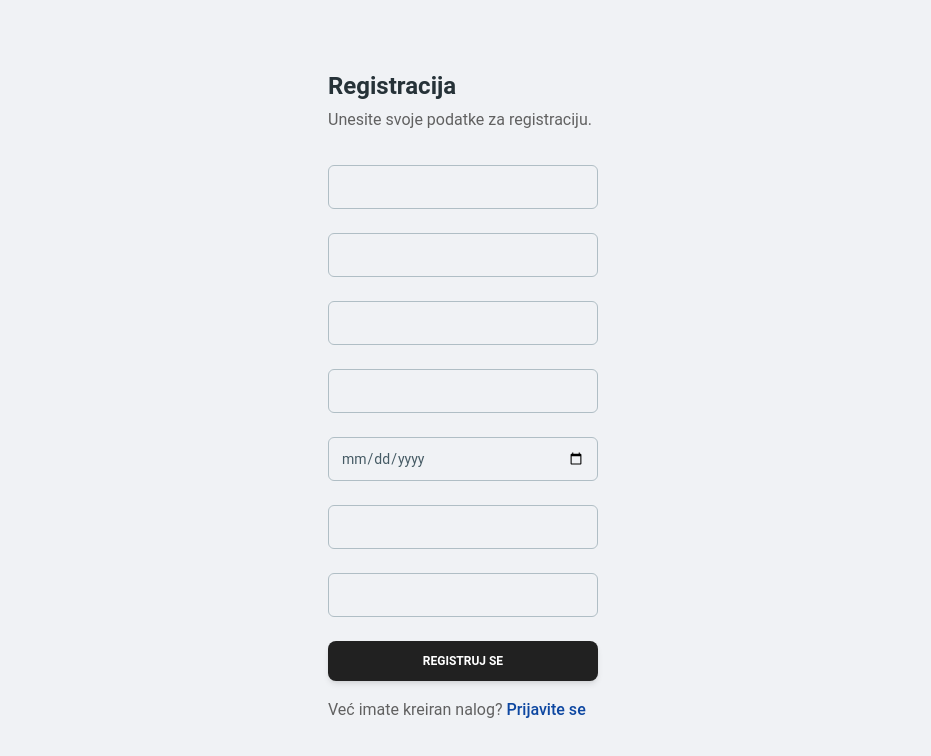
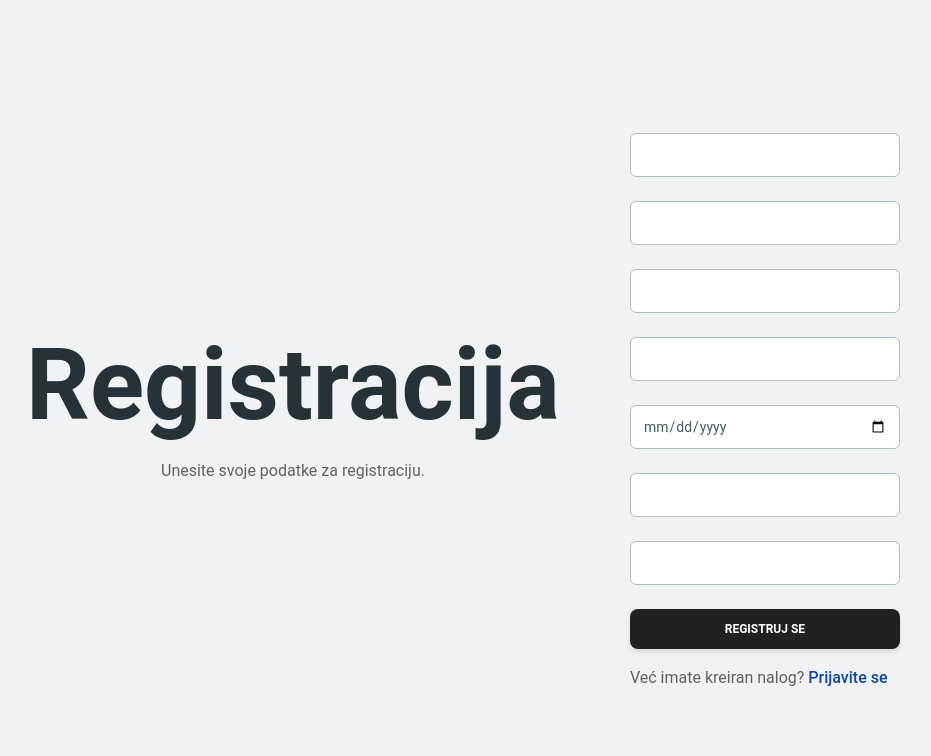
Before and after one commit to dragan1716/E-dnevnik, a React (Create React App) app in the folder frontend/: page /registration in a window 1280 px wide. Shown: the top 756 px of the page, without its empty margins (12-943 px from the left). Built offline with nearby package versions, Linux system fonts and the light colour scheme.

Commit message:
registration-form

```diff
--- a/frontend/src/components/Registration/RegistrationForm.js
+++ b/frontend/src/components/Registration/RegistrationForm.js
@@ -52,6 +52,7 @@ export function RegistrationForm() {
         dateOfBirth: values.dateOfBirth,
         password: values.password,
       };
+
       try {
         const response = await fetch("http://localhost:3000/v1/auth/register", {
           method: "POST",
@@ -90,13 +91,24 @@ export function RegistrationForm() {
   };
 
   return (
-    <Card color="transparent" shadow={false}>
+    <div className={classes.container}>
+      <div className={classes.wrapper}>
+        <div className={classes.left}>
           <Typography variant="h4" color="blue-gray">
             Registracija
           </Typography>
           <Typography color="gray" className="mt-1 font-normal">
             Unesite svoje podatke za registraciju.
           </Typography>
+        </div>
+        <div className={classes.right}>
+          <Card color="transparent" shadow={false}>
+            {/* <Typography variant="h4" color="blue-gray">
+        Registracija
+      </Typography>
+      <Typography color="gray" className="mt-1 font-normal">
+        Unesite svoje podatke za registraciju.
+      </Typography> */}
             <form
               onSubmit={formik.handleSubmit}
               className="mt-8 mb-2 max-w-screen-md mx-auto"
@@ -216,7 +228,9 @@ export function RegistrationForm() {
                   </div>
                   <div className={classes["error-message"]}>
                     {formik.touched.dateOfBirth && formik.errors.dateOfBirth ? (
-                <p className="text-red-500">{formik.errors.dateOfBirth}</p>
+                      <p className="text-red-500">
+                        {formik.errors.dateOfBirth}
+                      </p>
                     ) : null}
                   </div>
                 </div>
@@ -266,7 +280,9 @@ export function RegistrationForm() {
                   <div className={classes["error-message"]}>
                     {formik.touched.confirmPassword &&
                     formik.errors.confirmPassword ? (
-                <p className="text-red-500">{formik.errors.confirmPassword}</p>
+                      <p className="text-red-500">
+                        {formik.errors.confirmPassword}
+                      </p>
                     ) : null}
                   </div>
                 </div>
@@ -292,5 +308,8 @@ export function RegistrationForm() {
               </Typography>
             </form>
           </Card>
+        </div>
+      </div>
+    </div>
   );
 }
--- a/frontend/src/components/Registration/RegistrationForm.module.css
+++ b/frontend/src/components/Registration/RegistrationForm.module.css
@@ -1,13 +1,19 @@
+.container {
+  background-color: #f0f2f5;
+}
 .wrapper {
   display: flex;
   /* border: 1px solid black; */
   justify-content: space-between;
-  /* text-align: center; */
 }
 
 .input {
   /* border: 1px solid red; */
   width: 45%;
+  /* background-color: white; */
+}
+.input input {
+  background-color: white;
 }
 
 .error-message {
@@ -15,3 +21,18 @@
   width: 50%;
   padding-top: 23px;
 }
+.left {
+  /* border: 1px solid red; */
+  margin-right: 70px;
+  justify-content: center;
+  align-items: center;
+  display: flex;
+  flex-direction: column;
+}
+
+.left h4 {
+  font-size: 100px;
+}
+
+.right {
+}
```
Lines whose indentation alone changed are shown as unchanged.
